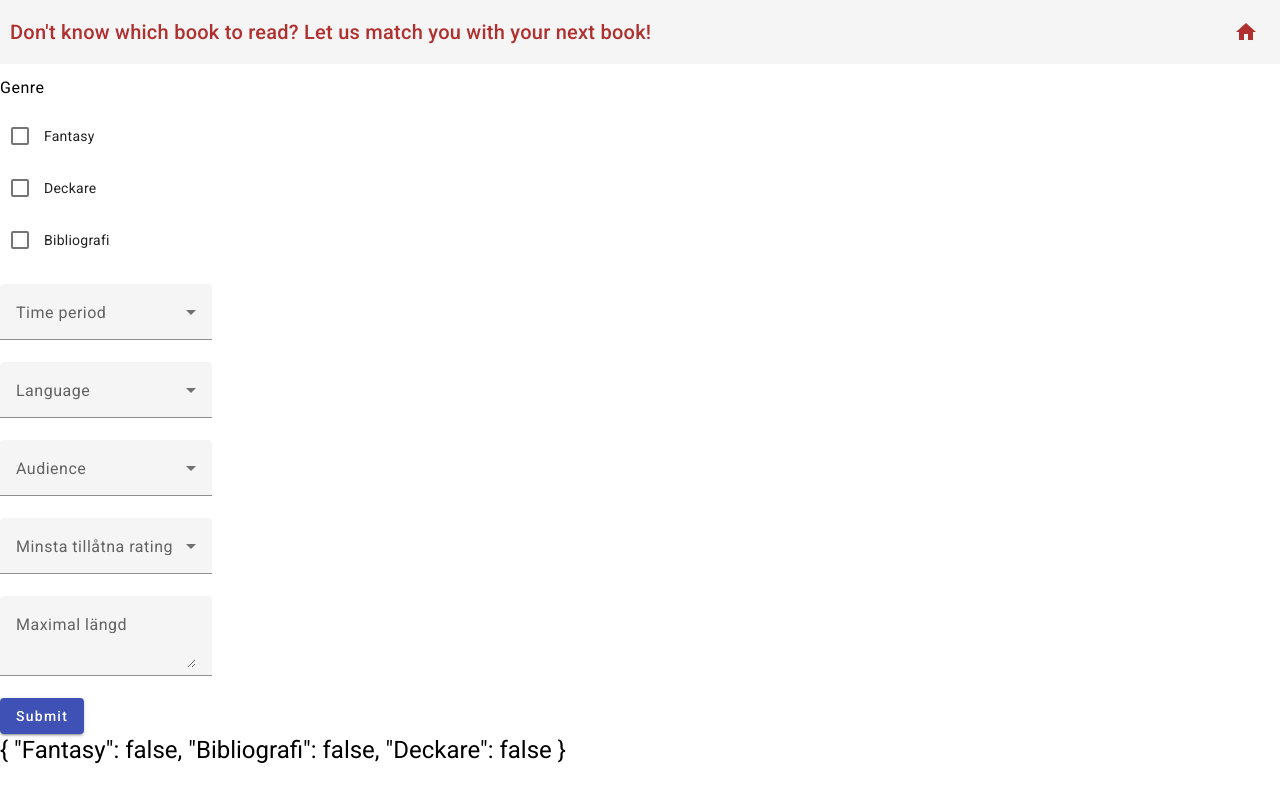
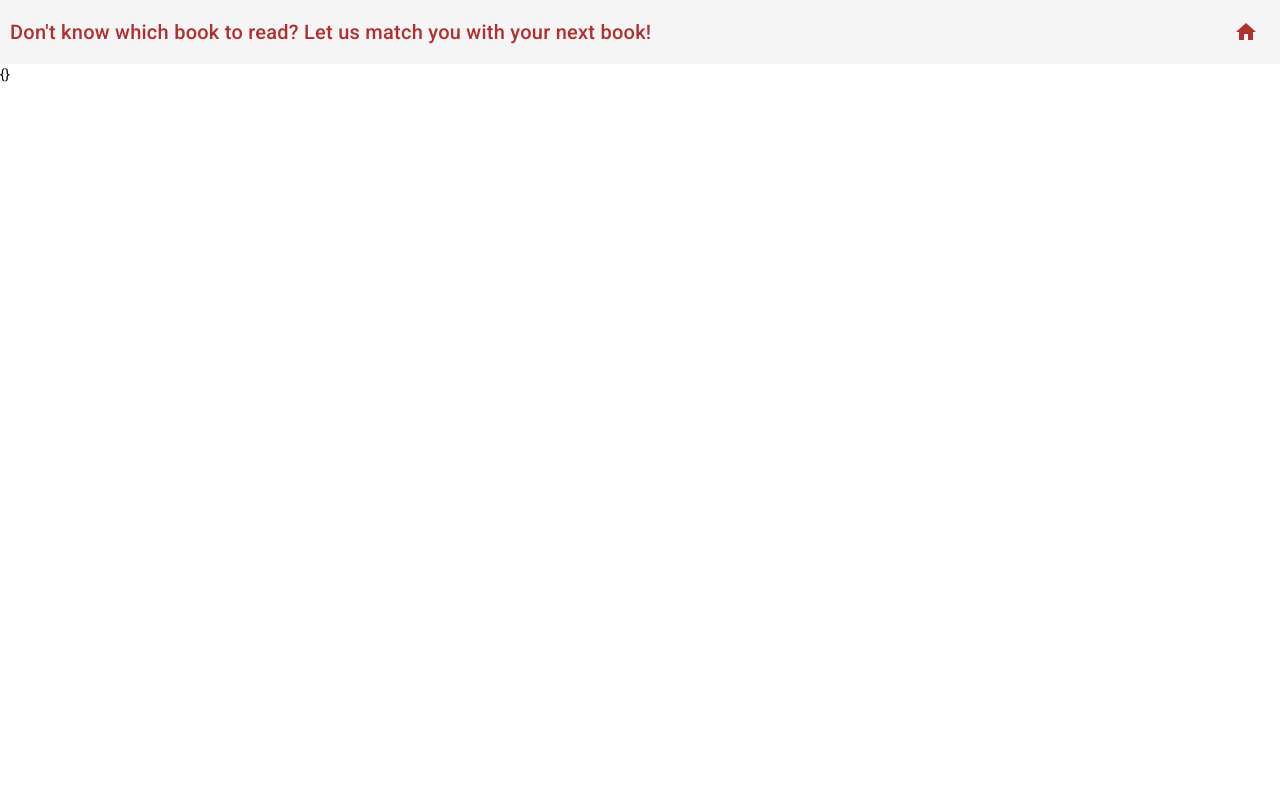
Before and after one commit to SnaffarN/EDAF90-Projekt, an Angular app in the folder my-angular-project/: page /recommend-books in a window 1280 px wide. Built offline with nearby package versions, Linux system fonts and the light colour scheme.

Commit message:
add a lot

```diff
--- a/my-angular-project/package.json
+++ b/my-angular-project/package.json
@@ -29,6 +29,7 @@
     "@angular/cli": "~15.2.0",
     "@angular/compiler-cli": "^15.2.0",
     "@types/jasmine": "~4.3.0",
+    "@types/jest": "^29.4.0",
     "jasmine-core": "~4.5.0",
     "karma": "~6.4.0",
     "karma-chrome-launcher": "~3.1.0",
--- a/my-angular-project/src/app/app.component.html
+++ b/my-angular-project/src/app/app.component.html
@@ -2,7 +2,7 @@
     <mat-toolbar-row>
         <span>Don't know which book to read? Let us match you with your next book!</span>
         <span class="home-button-spacer"></span>
-        <button mat-icon-button class="example-icon favorite-icon" aria-label="Example icon-button with heart icon">
+        <button mat-icon-button class="example-icon favorite-icon" aria-label="Example icon-button with heart icon" routerLink="/home">
             <mat-icon aria-hidden="false" aria-label="Example home icon" fontIcon="home"></mat-icon>
         </button>
 </mat-toolbar-row>
--- a/my-angular-project/src/app/app.module.ts
+++ b/my-angular-project/src/app/app.module.ts
@@ -18,6 +18,7 @@ import {MatToolbarModule} from '@angular/material/toolbar';
 import {MatCardModule} from '@angular/material/card';
 import { HomeComponent } from './home/home.component';
 import {MatIconModule} from '@angular/material/icon';
+import {BookService} from './services/book.service';
 
 @NgModule({
   declarations: [
@@ -42,7 +43,7 @@ import {MatIconModule} from '@angular/material/icon';
     MatCardModule,
     MatIconModule
   ],
-  providers: [],
+  providers: [BookService],
   bootstrap: [AppComponent]
 })
 export class AppModule { }
--- a/my-angular-project/src/app/book-search/book-search.component.html
+++ b/my-angular-project/src/app/book-search/book-search.component.html
@@ -34,7 +34,7 @@
           <mat-option value="Adult">Adult</mat-option>
         </mat-select>
       </mat-form-field>
-      <button mat-raised-button color="primary" (click)="submitForm()">Find my book!</button>
+      <button mat-raised-button color="primary" (click)="submitForm()" routerLink="/recommend-books">Find my book!</button>
     </form>
   </mat-card>
 </div>
--- a/my-angular-project/src/app/book-search/book-search.component.ts
+++ b/my-angular-project/src/app/book-search/book-search.component.ts
@@ -1,6 +1,6 @@
-import { Component, OnInit } from '@angular/core';
+import { Component, OnInit, EventEmitter, Output } from '@angular/core';
 import { FormControl, FormBuilder, FormArray } from '@angular/forms';
-import {} from '@angular/forms';
+import { BookService } from '../services/book.service';
 
 @Component({
   selector: 'app-book-search',
@@ -8,6 +8,7 @@ import {} from '@angular/forms';
   styleUrls: ['./book-search.component.css']
 })
 export class BookSearchComponent {
+  @Output() submit: EventEmitter<any> = new EventEmitter();
 
   genres: Array<any> = [
     {name: "Adventure stories", value: "youngAdult"},
@@ -55,9 +56,10 @@ export class BookSearchComponent {
   })
 
   submitForm() {
-    console.log(this.bookForm.value);
+   // console.log(this.bookForm.value);
+    this.book.addSearch(JSON.stringify(this.bookForm.value));
   }
 
-  constructor(private fb: FormBuilder) {}
+  constructor(private fb: FormBuilder, private book: BookService) {}
 
 }
--- a/my-angular-project/src/app/recommend-book/recommend-book.component.html
+++ b/my-angular-project/src/app/recommend-book/recommend-book.component.html
@@ -1,64 +1,4 @@
-
-
-
-    <section class="example-section" [formGroup]="genre">
-      <h4>Genre</h4>
-      <p><mat-checkbox formControlName="Fantasy">Fantasy</mat-checkbox></p>
-      <p><mat-checkbox formControlName="Deckare">Deckare</mat-checkbox></p>
-      <p><mat-checkbox formControlName="Bibliografi">Bibliografi</mat-checkbox></p>
-    </section>
-
-    <mat-form-field appearance="fill">
-      <mat-label>Time period</mat-label>
-      <mat-select [formControl] = "time">
-        <mat-option value="Förhistorisk tid">Förhistorisk tid</mat-option>
-        <mat-option value="Modern tid">Modern tid</mat-option>
-      </mat-select>
-    </mat-form-field>
-
-    <mat-form-field appearance="fill">
-      <mat-label>Language</mat-label>
-      <mat-select [formControl] = "language">
-        <mat-option value="Swedish">Swedish</mat-option>
-        <mat-option value="English">English</mat-option>
-        <mat-option value="Spanish">Spanish</mat-option>
-        <mat-option value="German">German</mat-option>
-        <mat-option value="French">French</mat-option>
-      </mat-select>
-    </mat-form-field>
-
-    <mat-form-field appearance="fill">
-      <mat-label>Audience</mat-label>
-      <mat-select [formControl] = "audience">
-        <mat-option value="Young adult">Young adult</mat-option>
-      </mat-select>
-    </mat-form-field>
-
-    <mat-form-field appearance="fill">
-      <mat-label>Minsta tillåtna rating</mat-label>
-      <mat-select [formControl] = "rating">
-        <mat-option value="1">1</mat-option>
-        <mat-option value="2">2</mat-option>
-        <mat-option value="3">3</mat-option>
-        <mat-option value="4">4</mat-option>
-        <mat-option value="5">5</mat-option>
-      </mat-select>
-    </mat-form-field>
-
-
-    <mat-form-field appearance="fill">
-      <mat-label>Maximal längd</mat-label>
-      <textarea matInput [formControl] = "length"></textarea>
-    </mat-form-field>
-
-    <div>
-    <button mat-raised-button color="primary" routerLink="/book-recommendation">Submit</button>
-    </div>
-
 <div>
-      <h1>{{genre.value | json}}</h1>
-      <h1>{{time.value}}</h1>
-      <h1>{{rating.value}}</h1>
-      <h1> {{length.value}} </h1>
+  {{search}}
 
 </div>
--- a/my-angular-project/src/app/recommend-book/recommend-book.component.ts
+++ b/my-angular-project/src/app/recommend-book/recommend-book.component.ts
@@ -1,34 +1,22 @@
-import { Component, EventEmitter,Output } from '@angular/core';
+import { Component, EventEmitter,Output, OnInit } from '@angular/core';
 import { FormControl } from '@angular/forms';
 import {FormBuilder} from '@angular/forms';
+import { BookService } from '../services/book.service';
 
 @Component({
   selector: 'app-recommend-book',
   templateUrl: './recommend-book.component.html',
   styleUrls: ['./recommend-book.component.css']
 })
-export class RecommendBookComponent {
-@Output() submit = new EventEmitter();
+export class RecommendBookComponent implements OnInit{
 
-  genre = this._formBuilder.group({
-    Fantasy: false,
-    Bibliografi: false,
-    Deckare: false,
-  });
+  search: string = '';
 
+  constructor(private book: BookService) {}
 
-  firstForm = new FormControl('');
-  time = new FormControl('');
-  rating = new FormControl('');
-  length= new FormControl('');
-  language = new FormControl(' ');
-  audience = new FormControl(' ');
-
-
-  constructor(private _formBuilder: FormBuilder) {}
-
-  onClick() {
-    this.submit.emit();
+  ngOnInit(): void {
+    this.search = this.book.getSearch();
+    console.log(this.search);
   }
 
 }
--- /dev/null
+++ b/my-angular-project/src/app/services/book.service.ts
@@ -0,0 +1,20 @@
+import { Injectable } from '@angular/core';
+
+@Injectable({
+  providedIn: 'root'
+})
+export class BookService {
+
+  constructor() {
+
+  }
+
+  public getSearch() {
+    return localStorage.getItem("search") || '{}'
+    //return this.search;
+  }
+
+  public addSearch(search: string) {
+    localStorage.setItem("search", search)
+  }
+}
```
Also changed, not shown: 2 other files (tests, documents, lock files or other folders).
